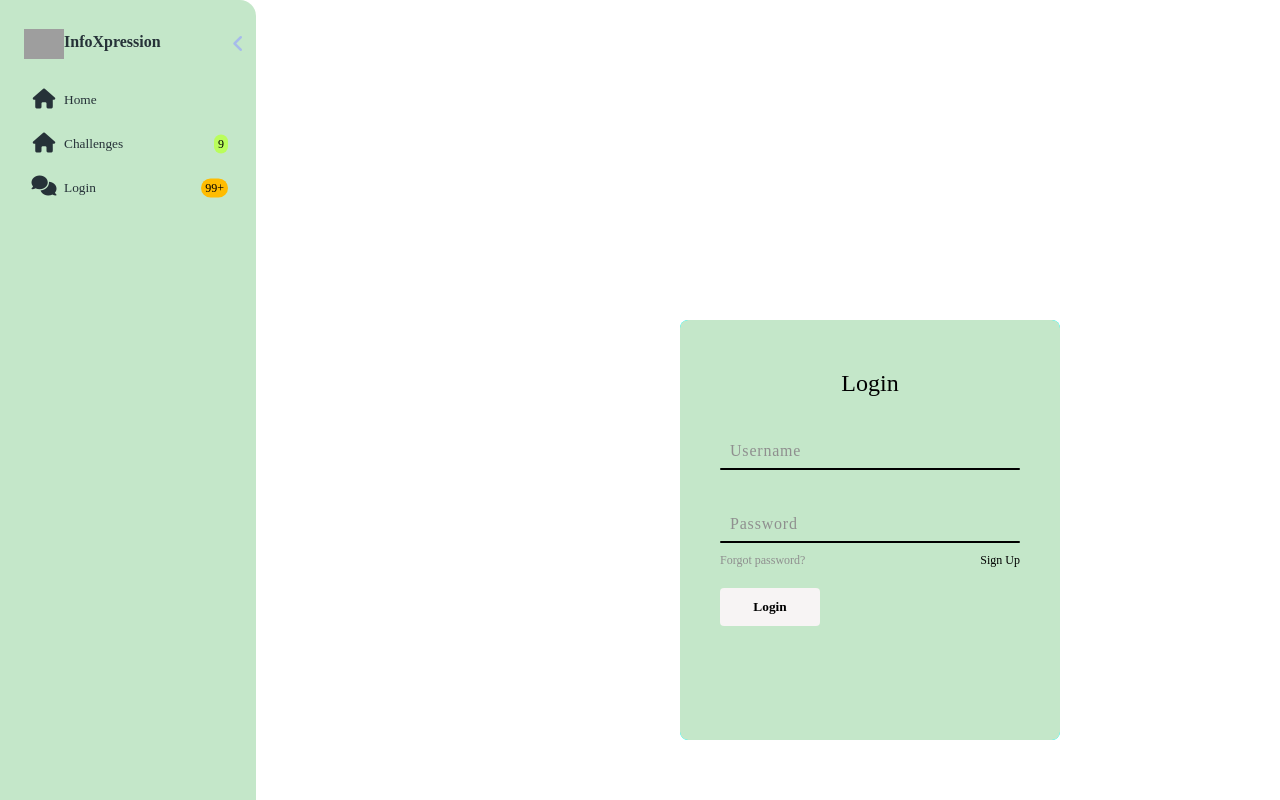
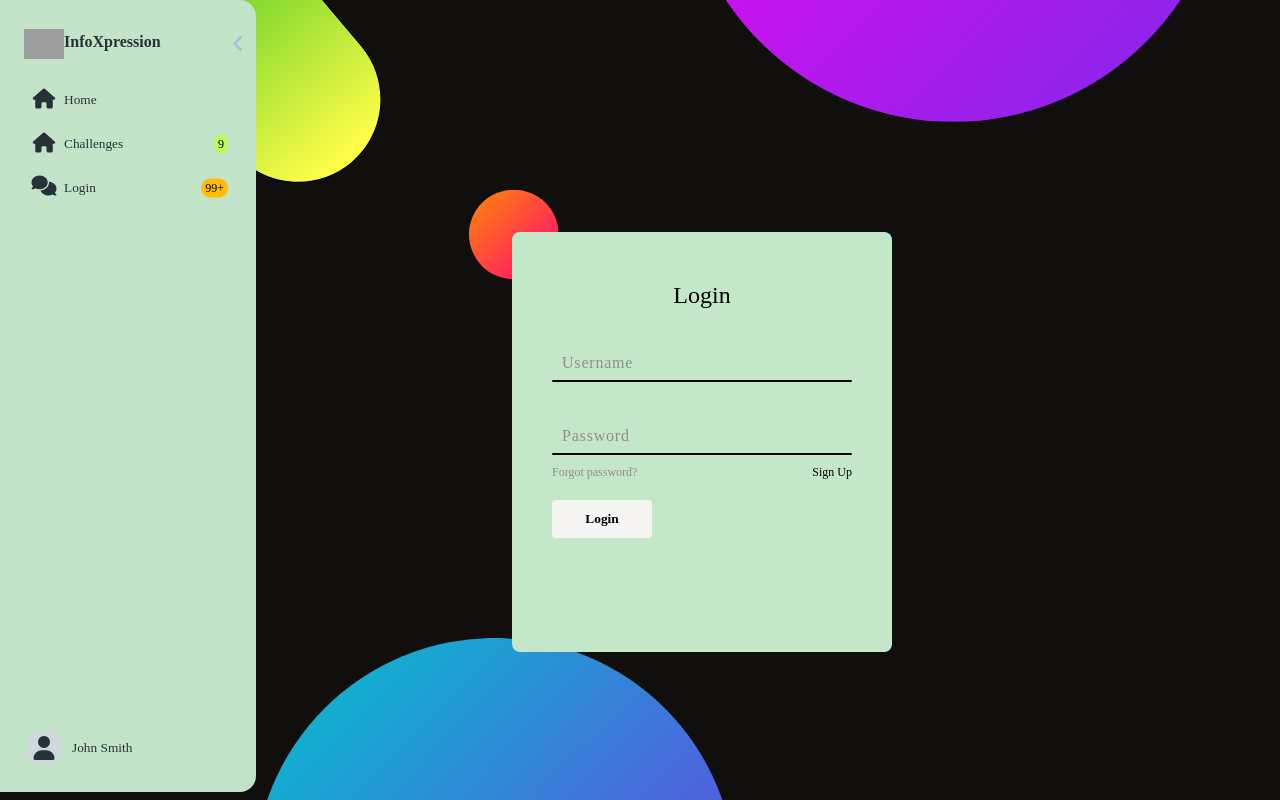
Before and after one commit to kartikkc/ctf_infox_front_end, a React (Create React App) app in the folder ctf-infox/: page /login in a window 1280 px wide. Shown: the top 800 px of the page. Built offline with nearby package versions, Linux system fonts and the light colour scheme; grey boxes are pictures that could not be loaded.

Commit message:
navbar and login page

```diff
--- a/ctf-infox/src/Components/Assets/login.css
+++ b/ctf-infox/src/Components/Assets/login.css
@@ -11,10 +11,10 @@
 
 }
 
-/* body{
-
-    background-color: #23242a;
-} */
+body{
+    background: url("../Assets/images/20221113_211818_0000.png");
+    overflow: hidden;
+}
 .parent{
     display: inline-block;
     position: relative;
@@ -44,8 +44,8 @@
     width: 380px;
     height: 420px;
     border-radius: 8px;
-    bottom: 75vh;
-    left: 85vh;
+    bottom: 70vh;
+    left:40vw;
     background-color: aqua;
     /* backdrop-filter: blur(10px); */
     overflow: hidden;
--- a/ctf-infox/src/Components/Assets/nav.scss
+++ b/ctf-infox/src/Components/Assets/nav.scss
@@ -160,10 +160,12 @@ html {
 }
 
 .sidenav {
-    height: $sidenav-height;
+    // height: $sidenav-height;
+    height: 99vh;
 	display: flex;
 	flex-flow: column nowrap;
-	background: $primary;
+	// background: $primary;
+	background: rgb(195, 228, 200);
 	color: #fff;
 	padding: $sidenav-gutter;
 	border-radius: $radius;
```
Also changed, not shown: ctf-infox/src/Components/Assets/images/20221113_211818_0000.png (added), ctf-infox/src/Components/Assets/images/20221113_212336_0000.png (added).
